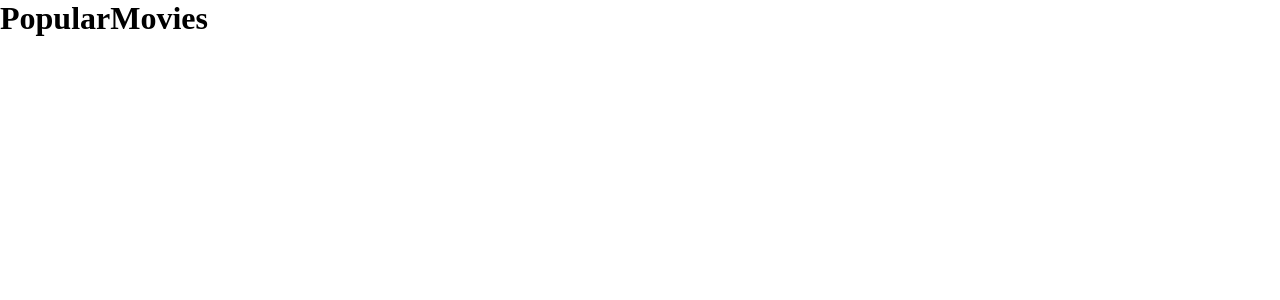
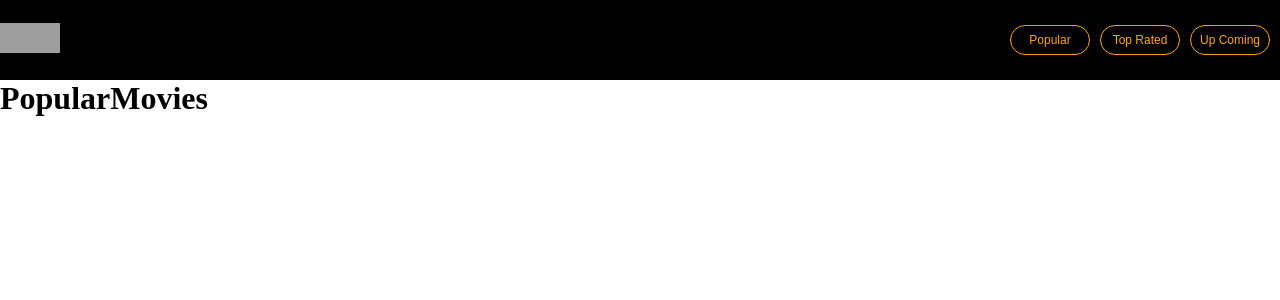
Before and after one commit to 1chary/movie-application, a React (Vite) app: page /popularMovies in a window 1280 px wide. Shown: the top 300 px of the page. Built offline with nearby package versions, Linux system fonts and the light colour scheme; grey boxes are pictures that could not be loaded.

Commit message:
fetched data from api

```diff
--- a/src/components/Header/index.css
+++ b/src/components/Header/index.css
@@ -5,3 +5,25 @@
     justify-content: space-between;
     align-items: center;
 }
+.movie-image-button {
+    background-color: transparent;
+    border: none;
+    outline: none;
+    cursor: pointer;
+}
+.movie-db-image {
+    height: 30px;
+    width: 60px;
+}
+.tab-styling {
+    margin-right: 10px;
+    color: orange;
+    font-size: 12px;
+    cursor: pointer;
+    text-decoration: none;
+    background-color: transparent;
+    border: 1px solid orange;
+    border-radius: 15px;
+    height: 30px;
+    width: 80px;
+}
--- a/src/components/Header/index.jsx
+++ b/src/components/Header/index.jsx
@@ -3,11 +3,19 @@ import "./index.css"
 
 const Header = () => (
     <div className="header-container">
-        <Link to = "/">MovieDb</Link>
+        <Link to = "/">
+            <button className="movie-image-button">
+                <img src="https://www.i1.creditdonkey.com/image/1/550w/blue-diamond-1200x628.jpg" alt="theMovieDatabase" className="movie-db-image" />
+            </button>
+        </Link>
         <div>
-            <Link to = "/popularMovies">Popular</Link>
-            <Link to = "/topRatedMovies">Top Rated</Link>
-            <Link to = "/upcomingMovies">Up Coming</Link>
+            <Link to = "/popularMovies" ><button className="tab-styling">Popular</button></Link>
+            <Link to = "/topRatedMovies">
+            <button className="tab-styling">Top Rated</button>
+            </Link>
+            <Link to = "/upcomingMovies">
+            <button className="tab-styling">Up Coming</ button>
+            </Link>
 
         </div>
     </div>
--- a/src/components/Home/index.jsx
+++ b/src/components/Home/index.jsx
@@ -1,12 +1,33 @@
+import {useState,useEffect } from "react";
 import Header from "../Header";
 
-const Home = () => (
+const Home = () => {
+    const [storeFetchedData, storeData] = useState([])
+
+    useEffect(() => {
+        const fetchTheHomePageData = async () => {
+            const response = await fetch("https://api.themoviedb.org/3/movie/popular?api_key={apiKey}&language=en-US&page=1")
+            const responseData = await response.json()
+            const convertTheDataIntoCamelCase = responseData.results.map((eachItem) => ({
+                id: eachItem.id,
+                imageUrl: eachItem.backdrop_path,
+                title: eachItem.title
+            }))
+            convertTheDataIntoCamelCase.forEach(element => {
+                storeData([...storeFetchedData,element])
+            });
+        }
+    fetchTheHomePageData()
+    },[])
+    console.log(storeFetchedData)
+    return (
     <>
         <Header />
         <div>
             <h1>Welcome to the home component</h1>
         </div>
     </>
-)
+    )
+}
 
 export default Home
--- a/src/components/PopularMovies/index.jsx
+++ b/src/components/PopularMovies/index.jsx
@@ -1,7 +1,12 @@
+import Header from "../Header"
+
 const PopularMovies = () => (
-    <div>
-        <h1>PopularMovies</h1>
-    </div>
+    <>
+        <Header />
+        <div>
+            <h1>PopularMovies</h1>
+        </div>
+    </>
 )
 
 export default PopularMovies
--- a/src/components/TopRatedMovies/index.jsx
+++ b/src/components/TopRatedMovies/index.jsx
@@ -1,7 +1,11 @@
+import Header from "../Header"
 const TopRatedMovies = () => (
+    <>
+    < Header />
     <div>
         <h1>TopRatedMovies</h1>
     </div>
+    </>
 )
 
 export default TopRatedMovies
--- a/src/components/UpcomingMovies/index.jsx
+++ b/src/components/UpcomingMovies/index.jsx
@@ -1,7 +1,11 @@
+import Header from "../Header"
 const UpcomingMovies = () => (
+    <>
+    <Header />
     <div>
         <h1>upcoming movies page</h1>
     </div>
+    </>
 )
 
 export default UpcomingMovies
```
